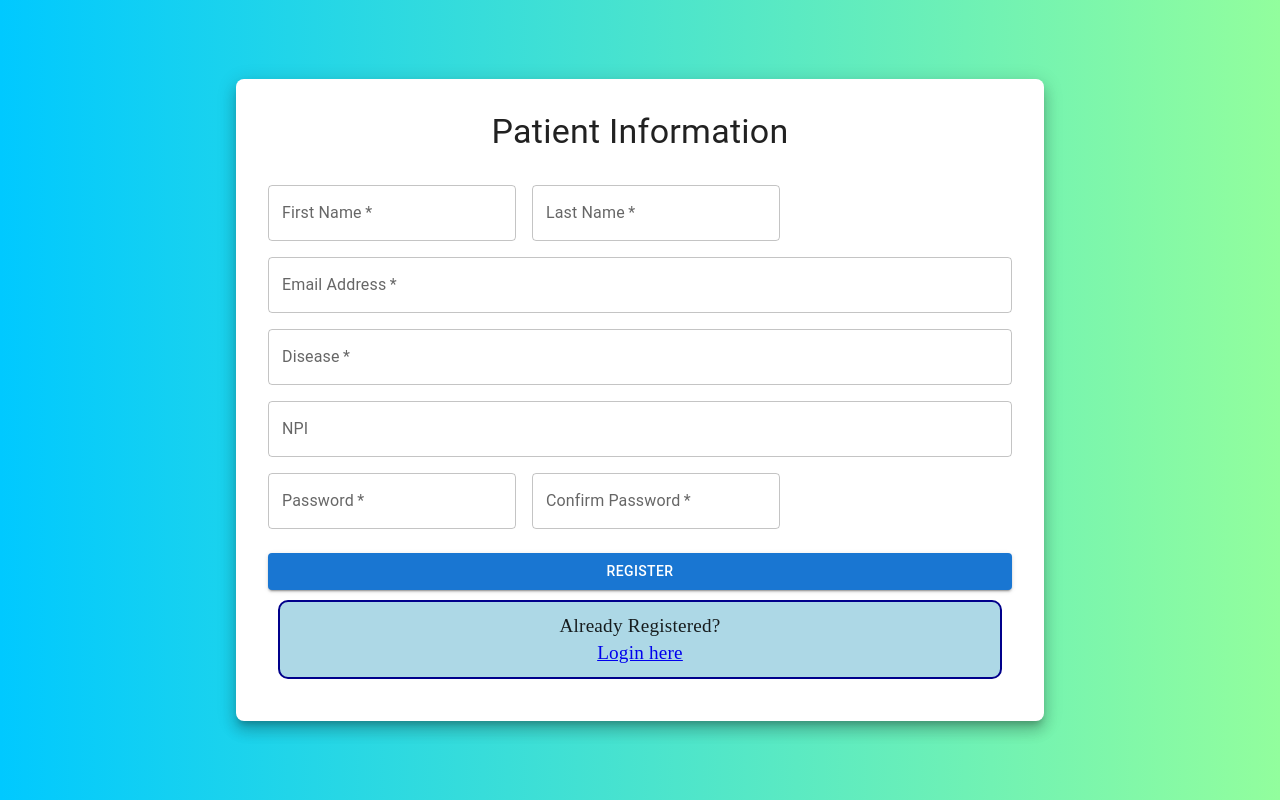
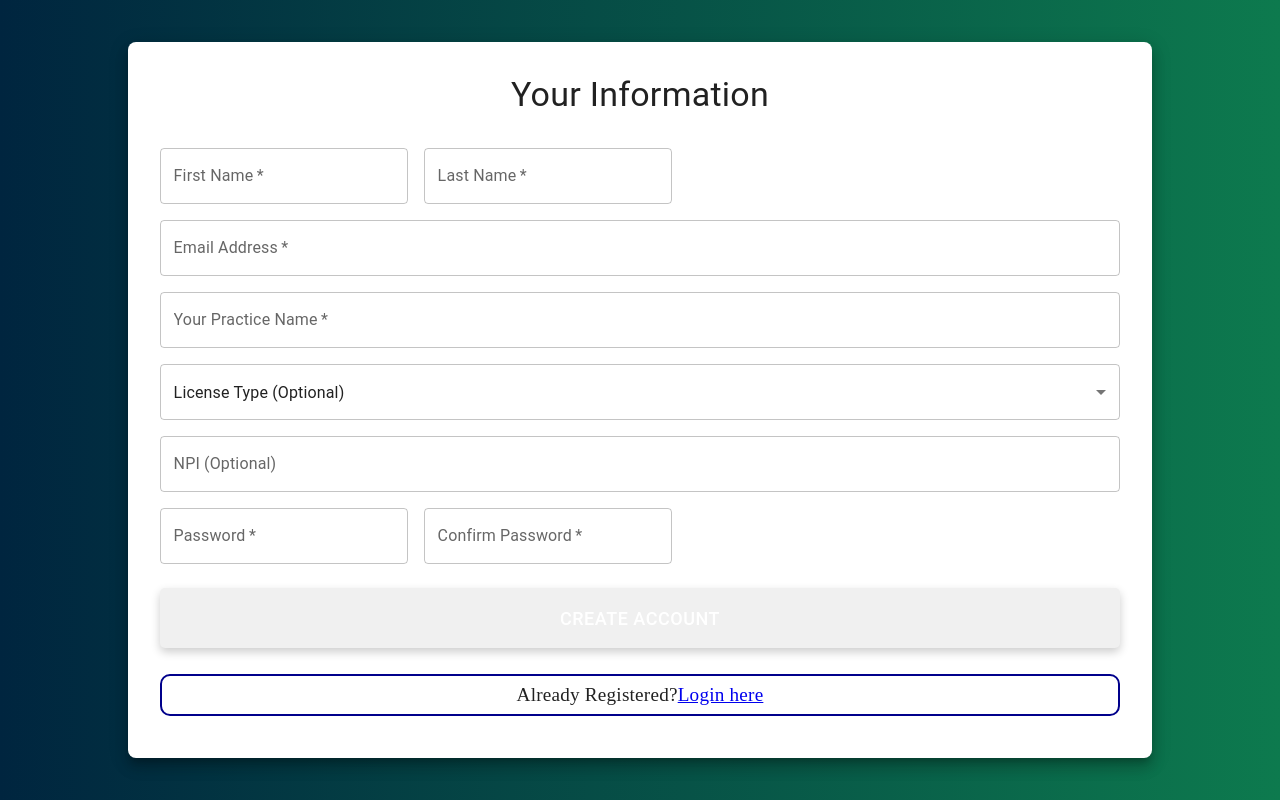
Before and after one commit to bhushan-thinkitive-ac/material_UI_userAuth, a React (Create React App) app: page /register in a window 1280 px wide. Built offline with nearby package versions, Linux system fonts and the light colour scheme.

Commit message:
updated register.js

```diff
--- a/src/Register.jsx
+++ b/src/Register.jsx
@@ -1,13 +1,15 @@
 import React, { useState } from 'react';
 import { Link, useNavigate } from 'react-router-dom';
-import { Grid2, Paper, TextField, Button, Typography } from '@mui/material';
+import { Grid2, Paper, TextField, Button, Typography, FormControl, Select, MenuItem } from '@mui/material';
+
 
 const Register = () => {
     const [formData, setFormData] = useState({
         firstName: '',
         lastName: '',
         email: '',
-        disease: '',
+        practiceName: '',
+        licenseType: '',
         npi: '',
         password: '',
         confirmPassword: '',
@@ -42,17 +44,18 @@ const Register = () => {
                 minHeight: '100vh',
                 justifyContent: 'center',
                 alignItems: 'center',
-                background: 'linear-gradient(90deg, #00c9ff 0%, #92fe9d 100%)',
+                background: 'linear-gradient(90deg, #00253f 0%, #0d7a4e 100%)',
+                padding: '20px',
             }}
         >
             <Grid2 item xs={12} sm={8} md={6} lg={4}>
                 <Paper elevation={10} sx={{ padding: 4, borderRadius: 2 }}>
                     <Typography variant="h4" gutterBottom sx={{ textAlign: 'center', mb: 4 }}>
-                        Patient Information
+                        Your Information
                     </Typography>
                     <form onSubmit={handleSubmit}>
                         <Grid2 container spacing={2}>
-                            <Grid2 item xs={6}>
+                            <Grid2 item xs={12} md={6}>
                                 <TextField
                                     fullWidth
                                     label="First Name"
@@ -62,7 +65,7 @@ const Register = () => {
                                     onChange={handleChange}
                                 />
                             </Grid2>
-                            <Grid2 item xs={6}>
+                            <Grid2 item xs={12} md={6}>
                                 <TextField
                                     fullWidth
                                     label="Last Name"
@@ -73,6 +76,7 @@ const Register = () => {
                                 />
                             </Grid2>
                         </Grid2>
+
                         <TextField
                             fullWidth
                             label="Email Address"
@@ -83,25 +87,42 @@ const Register = () => {
                             sx={{ mt: 2 }}
                             onChange={handleChange}
                         />
+
                         <TextField
                             fullWidth
-                            label="Disease"
+                            label="Your Practice Name"
                             variant="outlined"
-                            name="disease"
+                            name="practiceName"
                             required
                             sx={{ mt: 2 }}
                             onChange={handleChange}
                         />
+
+                        <FormControl fullWidth sx={{ mt: 2 }}>
+                            <Select
+                                value={formData.licenseType}
+                                onChange={handleChange}
+                                name="licenseType"
+                                displayEmpty
+                                variant="outlined"
+                            >
+                                <MenuItem value="" disabled>License Type (Optional)</MenuItem>
+                                <MenuItem value="MD">MD</MenuItem>
+                                <MenuItem value="DO">DO</MenuItem>
+                            </Select>
+                        </FormControl>
+
                         <TextField
                             fullWidth
-                            label="NPI"
+                            label="NPI (Optional)"
                             variant="outlined"
                             name="npi"
                             sx={{ mt: 2 }}
                             onChange={handleChange}
                         />
+
                         <Grid2 container spacing={2} sx={{ mt: 2 }}>
-                            <Grid2 item xs={6}>
+                            <Grid2 item xs={12} md={6}>
                                 <TextField
                                     fullWidth
                                     label="Password"
@@ -112,7 +133,7 @@ const Register = () => {
                                     onChange={handleChange}
                                 />
                             </Grid2>
-                            <Grid2 item xs={6}>
+                            <Grid2 item xs={12} md={6}>
                                 <TextField
                                     fullWidth
                                     label="Confirm Password"
@@ -124,32 +145,54 @@ const Register = () => {
                                 />
                             </Grid2>
                         </Grid2>
+
                         <Button
                             fullWidth
                             variant="contained"
                             color="primary"
-                            sx={{ mt: 3 }}
                             type="submit"
+                            sx={{
+                                mt: 3,
+                                py: 1.5,
+                                mb: 2,
+                                backgroundColor: '#f0f0f0',
+                                color: '#ffffff',
+                                padding: '15px 0',
+                                fontSize: { xs: '16px', md: '18px' },
+                                height: '60px',
+                                boxShadow: '0px 4px 10px rgba(0, 0, 0, 0.2)',
+                                borderRadius: '5px',
+                                '&:hover': {
+                                    background: 'linear-gradient(90deg, #0097B2 0%, #7ED957 100%)',
+                                },
+                            }}
                         >
-                            Register
+                            Create Account
                         </Button>
                     </form>
+
                     <Typography
                         variant="body2"
                         sx={{
                             textAlign: 'center',
+                            display: 'flex',
+                            justifyContent: 'center',
+                            alignContent: 'center',
                             fontFamily: 'Times New Roman, serif',
                             fontSize: 'larger',
                             border: '2px solid darkblue',
-                            background: 'lightblue',
+                            background: 'fff',
                             borderRadius: '10px',
                             boxSizing: 'border-box',
-                            padding: '10px',
-                            margin: '10px',
+                            padding: '5px',
+                            margin: '10px 0',
+                            '&:hover': {
+                                background: 'linear-gradient(90deg, #0097B2 0%, #7ED957 100%)',
+                            },
                         }}
                     >
                         Already Registered? <br />
-                        <Link to="/">Login here </Link>
+                        <Link to="/">Login here</Link>
                     </Typography>
                 </Paper>
             </Grid2>
--- a/src/Test.jsx
+++ b/src/Test.jsx
@@ -69,11 +69,10 @@ const Test = () => {
                 </Box>
 
                 <Paper
-                    elevation={0}
+                    elevation={10}
                     sx={{
-                        flex: 2,
+                        flex: 1.6,
                         padding: { xs: 2, sm: 5, md: 8 },
-                        marginTop: { xs: 2, md: 6 },
                     }}
                 >
                     <Typography
@@ -81,8 +80,10 @@ const Test = () => {
                         component="h1"
                         gutterBottom
                         sx={{
-                            fontFamily: '"Poppins", sans-serif',
-                            fontSize: { xs: '24px', sm: '32px', md: '36px' },
+                            fontFamily: 'Helvetica,Arial,sans-serif',
+                            fontStyle: 'italic',
+                            fontSize: { xs: '12px', sm: '18px', md: '24px' },
+                            marginTop: '10px'
                         }}
                     >
                         Sign In
@@ -103,15 +104,15 @@ const Test = () => {
                         InputProps={{
                             style: {
                                 borderBottom: '3px solid #43e97b',
-                                fontSize: { xs: '14px', sm: '16px' },
+                                fontSize: { xs: '14px', sm: '16px', md: '18px' },
                                 fontFamily: '"Poppins", sans-serif',
                             },
                             disableUnderline: true,
                         }}
                         InputLabelProps={{
                             style: {
-                                fontSize: { xs: '12px', sm: '14px' },
-                                fontFamily: '"Poppins", sans-serif',
+                                fontSize: { xs: '12px', sm: '14px', md: '16px' },
+                                fontFamily: 'Helvetica,Arial,sans-serif',
                             },
                         }}
                     />
@@ -129,15 +130,16 @@ const Test = () => {
                         variant="standard"
                         InputProps={{
                             style: {
-                                borderBottom: '2px solid #43e97b',
-                                fontSize: { xs: '14px', sm: '16px' },
-                                fontFamily: '"Poppins", sans-serif',
+                                borderBottom: '3px solid #43e97b',
+                                fontSize: { xs: '14px', sm: '16px', md: '18px' },
+                                fontFamily: 'Helvetica,Arial,sans-serif',
                             },
+                            disableUnderline: true,
                         }}
                         InputLabelProps={{
                             style: {
-                                fontSize: { xs: '12px', sm: '14px' },
-                                fontFamily: '"Poppins", sans-serif',
+                                fontSize: { xs: '12px', sm: '14px', md: '16px' },
+                                fontFamily: 'Helvetica,Arial,sans-serif',
                             },
                         }}
                     />
```
